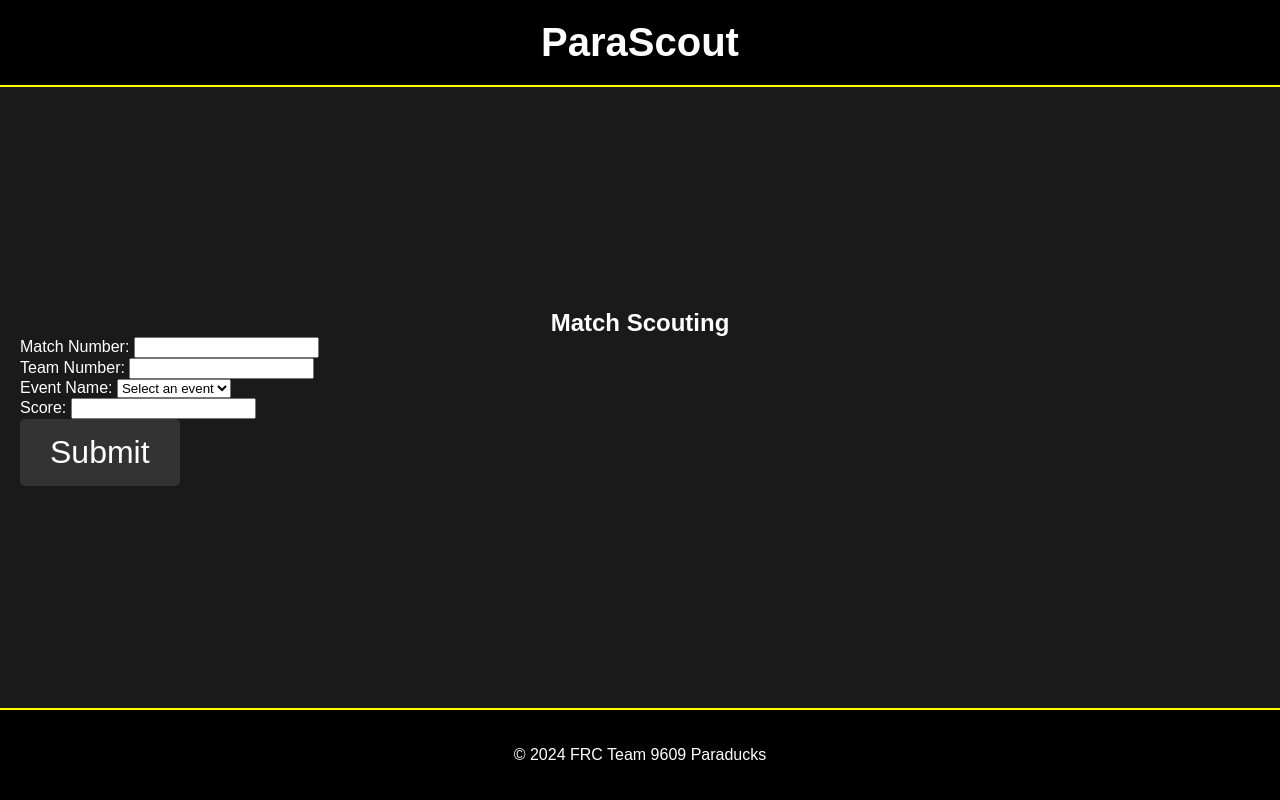
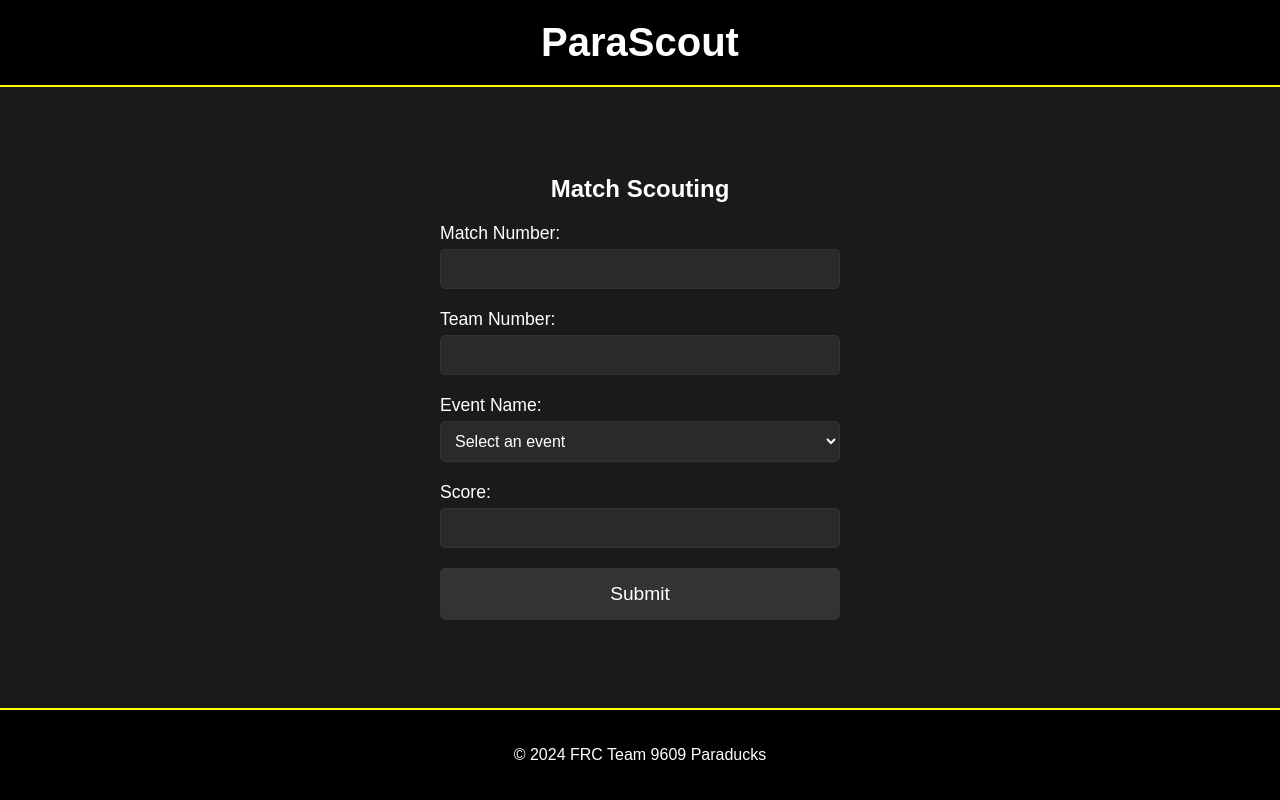
Before and after one commit to SolBreaker12/ParaScout, a Flask app: page /scout/match in a window 1280 px wide. Run offline with Flask 3, Linux system fonts and the light colour scheme.

Commit message:
table css

```diff
--- a/static/style.css
+++ b/static/style.css
@@ -1,8 +1,3 @@
-* {
-    outline: 1px red;
-}
-
-
 html, body {
     height: 100%;
     margin: 0;
@@ -22,6 +17,7 @@
     display: flex;
     flex-direction: column;
     justify-content: center;
+    align-items: center;
     padding: 20px;
     box-sizing: border-box;
 }
@@ -39,9 +35,32 @@
 }
 
 h2 {
-    margin: 0;
+    margin: 0 0 20px 0;
     font-size: 1.5em;
     text-align: center;
+}
+
+table {
+    width: 100%;
+    max-width: 800px;
+    border-collapse: collapse;
+    margin-top: 20px;
+    background-color: #333333;
+}
+
+th, td {
+    padding: 12px;
+    text-align: left;
+    border-bottom: 1px solid #ffff00;
+}
+
+th {
+    background-color: #000000;
+    color: #ffff00;
+}
+
+tr:nth-child(even) {
+    background-color: #2a2a2a;
 }
 
 .buttons {
@@ -58,7 +77,7 @@
     color: #ffffff;
     border: none;
     padding: 15px 30px;
-    font-size: 2em;
+    font-size: 1.2em;
     cursor: pointer;
     transition: background-color 0.3s;
     border-radius: 5px;
@@ -78,6 +97,34 @@
     border-top: 2px solid #ffff00;
 }
 
+.scout-form {
+    display: flex;
+    flex-direction: column;
+    gap: 20px;
+    max-width: 400px;
+    width: 100%;
+}
+
+.form-group {
+    display: flex;
+    flex-direction: column;
+    gap: 5px;
+}
+
+.form-group label {
+    font-size: 1.1em;
+}
+
+.form-group input,
+.form-group select {
+    padding: 10px;
+    font-size: 1em;
+    border-radius: 5px;
+    border: 1px solid #333333;
+    background-color: #2a2a2a;
+    color: #ffffff;
+}
+
 @media (max-width: 600px) {
     .buttons {
         gap: 10px;
@@ -85,6 +132,10 @@
 
     .button {
         padding: 10px 20px;
-        font-size: 2em;
+        font-size: 1.5em;
+    }
+
+    .scout-form {
+        gap: 15px;
     }
 }
```
